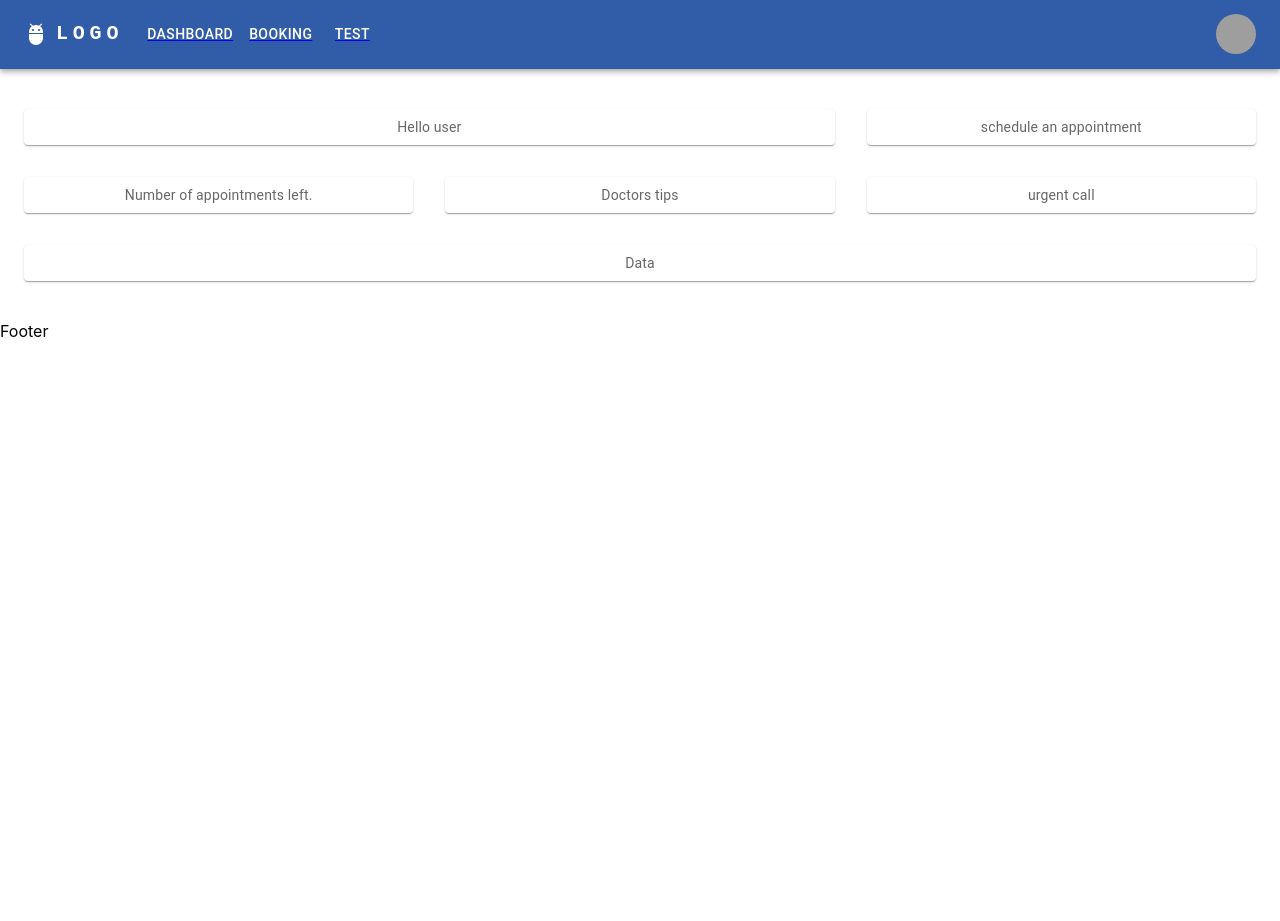
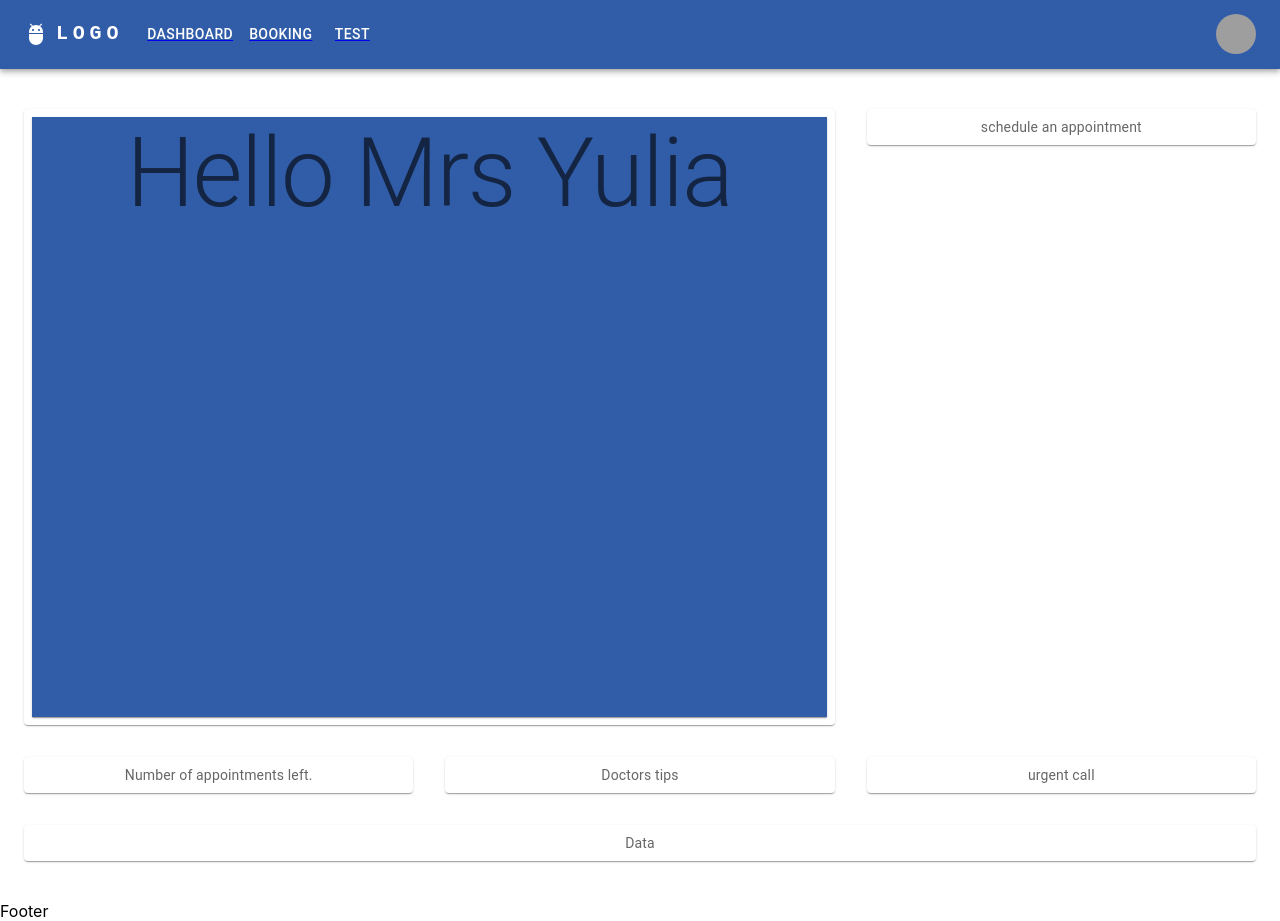
Before and after one commit to tkalejandro/POC-nefrologo-en-linea, a React (Create React App) app: page / in a window 1280 px wide. Before the commit the page ends 800 px from the top, so only its background shows below. Built offline with nearby package versions, Linux system fonts and the light colour scheme; grey boxes are pictures that could not be loaded.

Commit message:
example for yulia.

```diff
--- a/src/pages/Dashboard/DashboardPage.tsx
+++ b/src/pages/Dashboard/DashboardPage.tsx
@@ -1,5 +1,6 @@
 import { Grid, Box, styled, Paper } from '@mui/material'
 import React from 'react'
+import { Welcome } from './components';
 
 /**
  * Users Dashboard
@@ -38,7 +39,9 @@ const DashboardPage = () => {
     <Box sx={{ flexGrow: 1 }}>
       <Grid container spacing={4}>
         <Grid item xs={12} md={8}>
-          <Item> Hello user</Item>
+          <Item>
+            <Welcome />
+          </Item>
         </Grid>
         <Grid item xs={12} md={4}>
           <Item> schedule an appointment</Item>
--- /dev/null
+++ b/src/pages/Dashboard/components/Welcome/Welcome.tsx
@@ -0,0 +1,21 @@
+import { Typography } from '@mui/material'
+import { Box } from '@mui/system'
+import React from 'react'
+
+//RAFCE
+
+/**
+ * This widget will welcome the user
+ * @returns
+ */
+const Welcome = () => {
+  return (
+    <Box sx={ (theme) => ({boxShadow: 1, background: theme.palette.primary.main, height: 600})}>
+        <Typography variant="h1">
+            Hello Mrs Yulia
+        </Typography>
+    </Box>
+  )
+}
+
+export default Welcome
--- /dev/null
+++ b/src/pages/Dashboard/components/index.ts
@@ -0,0 +1 @@
+export { default as Welcome} from './Welcome/Welcome'
```
